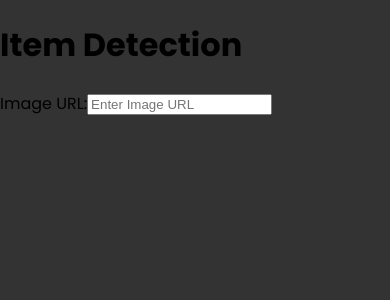
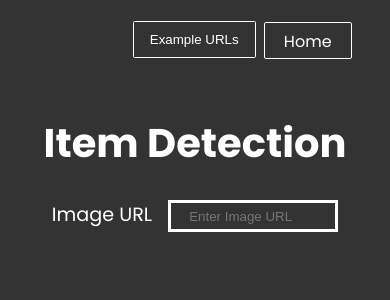
Before and after one commit to 0marKhan/ItemConceptDetector, a React (Create React App) app: page /face-detect-page in a window 390 px wide. Shown: the top 300 px of the page. Built offline with nearby package versions, Linux system fonts and the light colour scheme.

Commit message:
added modal and scroll down arrow

```diff
--- a/package.json
+++ b/package.json
@@ -3,11 +3,16 @@
   "version": "0.1.0",
   "private": true,
   "dependencies": {
+    "@emotion/react": "^11.11.1",
+    "@emotion/styled": "^11.11.0",
+    "@mui/icons-material": "^5.14.3",
+    "@mui/material": "^5.14.5",
     "@testing-library/jest-dom": "^5.17.0",
     "@testing-library/react": "^13.4.0",
     "@testing-library/user-event": "^13.5.0",
     "axios": "^1.4.0",
     "react": "^18.2.0",
+    "react-copy-to-clipboard": "^5.1.0",
     "react-dom": "^18.2.0",
     "react-router-dom": "^6.15.0",
     "react-scripts": "5.0.1",
--- /dev/null
+++ b/src/components/MaterialModal.js
@@ -0,0 +1,104 @@
+import React, { useState } from "react";
+import Modal from "@mui/material/Modal";
+import Box from "@mui/material/Box";
+import Typography from "@mui/material/Typography";
+import Button from "@mui/material/Button";
+import CopyToClipboard from "react-copy-to-clipboard";
+
+import "./MaterialModal.scss";
+
+const style = {
+  position: "absolute",
+  top: "50%",
+  left: "50%",
+  transform: "translate(-50%, -50%)",
+  width: 400,
+  bgcolor: "#444444",
+  border: "2px solid #000",
+  boxShadow: 24,
+  p: 4,
+  color: "#fff",
+};
+
+const MaterialModal = ({ open, handleClose }) => {
+  const [copied1, setCopied1] = useState(false);
+  const [copied2, setCopied2] = useState(false);
+  const [copied3, setCopied3] = useState(false);
+
+  const handleCopy1 = () => {
+    setCopied1(true);
+    setTimeout(() => setCopied1(false), 3000);
+  };
+
+  const handleCopy2 = () => {
+    setCopied2(true);
+    setTimeout(() => setCopied2(false), 3000);
+  };
+
+  const handleCopy3 = () => {
+    setCopied3(true);
+    setTimeout(() => setCopied3(false), 3000);
+  };
+
+  return (
+    <Modal
+      open={open}
+      onClose={handleClose}
+      aria-labelledby="modal-modal-title"
+      aria-describedby="modal-modal-description"
+    >
+      <Box sx={style}>
+        <Typography id="modal-modal-title" variant="h6" component="h2">
+          Example URLs
+        </Typography>
+        <Typography id="modal-modal-description" sx={{ mt: 2 }}>
+          Example URL 1:
+          https://images.pexels.com/photos/2055100/pexels-photo-2055100.jpeg
+          <br />
+          <CopyToClipboard text="https://images.pexels.com/photos/2055100/pexels-photo-2055100.jpeg">
+            <Button
+              className="modal-button"
+              onClick={handleCopy1}
+              variant="contained"
+              color="primary"
+            >
+              {copied1 ? "Copied!" : "Copy to Clipboard"}
+            </Button>
+          </CopyToClipboard>
+          <br />
+          <br />
+          Example URL 2:
+          https://images.pexels.com/photos/699459/pexels-photo-699459.jpeg
+          <br />
+          <CopyToClipboard text="https://images.pexels.com/photos/699459/pexels-photo-699459.jpeg">
+            <Button
+              className="modal-button"
+              onClick={handleCopy2}
+              variant="contained"
+              color="primary"
+            >
+              {copied2 ? "Copied!" : "Copy to Clipboard"}
+            </Button>
+          </CopyToClipboard>
+          <br />
+          <br />
+          Example URL 3:
+          https://img.freepik.com/free-photo/grapes-strawberries-pineapple-kiwi-apricot-banana-whole-pineapple_23-2147968680.jpg
+          <br />
+          <CopyToClipboard text="https://img.freepik.com/free-photo/grapes-strawberries-pineapple-kiwi-apricot-banana-whole-pineapple_23-2147968680.jpg">
+            <Button
+              className="modal-button"
+              onClick={handleCopy3}
+              variant="contained"
+              color="primary"
+            >
+              {copied3 ? "Copied!" : "Copy to Clipboard"}
+            </Button>
+          </CopyToClipboard>
+        </Typography>
+      </Box>
+    </Modal>
+  );
+};
+
+export default MaterialModal;
--- /dev/null
+++ b/src/components/MaterialModal.scss
@@ -0,0 +1,3 @@
+.modal-button {
+  margin-top: 1rem;
+}
--- a/src/pages/ItemDetection.js
+++ b/src/pages/ItemDetection.js
@@ -1,11 +1,18 @@
 import React, { useState } from "react";
 import "./ItemDetection.scss";
 import ApiCall from "../components/ApiCall";
+import { Link } from "react-router-dom";
+import Modal from "@mui/material/Modal";
+import Tooltip from "@mui/material/Tooltip";
+
+import ArrowDownwardSharpIcon from "@mui/icons-material/ArrowDownwardSharp";
+import MaterialModal from "../components/MaterialModal";
 
 const ItemDetection = () => {
   const [imageUrl, setImageUrl] = useState("");
   const [apiData, setApiData] = useState([]);
   const [isApiCallPending, setApiCallPending] = useState(false);
+  const [open, setOpen] = useState(false);
 
   const setImageUrlHandler = (e) => {
     setImageUrl(e.target.value);
@@ -29,11 +36,34 @@ const ItemDetection = () => {
     setApiCallPending(false); // Reset the API call status
   };
 
+  // Function to scroll smoothly to concepts-data
+  const scrollToConceptsData = () => {
+    const conceptsData = document.getElementById("concepts-data");
+    if (conceptsData) {
+      conceptsData.scrollIntoView({ behavior: "smooth" });
+    }
+  };
+
+  //for modal
+  const handleOpen = () => {
+    setOpen(true);
+  };
+
+  const handleClose = () => {
+    setOpen(false);
+  };
+
   return (
     <div>
-      <h1>Item Detection</h1>
-      <div>
-        <label htmlFor="imageUrl">Image URL:</label>
+      <div className="back-container">
+        <button onClick={handleOpen}>Example URLs</button>
+        <Link className="home-link" to="/">
+          Home
+        </Link>
+      </div>
+      <h1 className="page-heading">Item Detection</h1>
+      <div className="input-boxes">
+        <label htmlFor="imageUrl">Image URL</label>
         <input
           type="text"
           id="imageUrl"
@@ -41,32 +71,42 @@ const ItemDetection = () => {
           onChange={setImageUrlHandler}
           placeholder="Enter Image URL"
         />
+        {/* Conditional rendering for the arrow icon */}
+        {apiData.status && apiData.status.description === "Ok" && (
+          <Tooltip title="scroll to concepts">
+            <ArrowDownwardSharpIcon
+              onClick={scrollToConceptsData}
+              className="arrow-icon"
+            />
+          </Tooltip>
+        )}
       </div>
       {imageUrl && (
         <div className="input-image-container">
-          <img className="input-image" src={imageUrl} alt="Uploaded" />
           <div className="button-container">
             <button onClick={setApiCallTriggeredHandler}>Get Concepts</button>
             <button onClick={clearUrlHandler}>Clear</button>
           </div>
+          <img className="input-image" src={imageUrl} alt="image" />
         </div>
       )}
       {isApiCallPending && imageUrl && (
         <ApiCall setApiDataHandler={setApiDataHandler} imageUrl={imageUrl} />
       )}
       {/* Display the API data */}
-      <div>
+      <div id="concepts-data">
         {apiData &&
         apiData.status &&
         apiData.status.description === "Failure" ? (
-          <p>No data for this image.</p>
+          <p className="failure-case">No data available for this Url</p>
         ) : apiData && apiData.status && apiData.status.description === "Ok" ? (
-          <div>
-            <h3>Concepts:</h3>
-            <ul>
+          <div className="concepts-container">
+            <h3 className="concepts-heading">Concepts</h3>
+            <ul className="concepts">
               {apiData.outputs[0].data.concepts.map((concept, index) => (
                 <li key={index}>
-                  {concept.name}, Value: {concept.value}
+                  <span className="concept-name">{concept.name}</span>, Value:{" "}
+                  {concept.value}
                 </li>
               ))}
             </ul>
@@ -75,6 +115,7 @@ const ItemDetection = () => {
           <p></p>
         )}
       </div>
+      <MaterialModal open={open} handleClose={handleClose} />
     </div>
   );
 };
--- a/src/pages/ItemDetection.scss
+++ b/src/pages/ItemDetection.scss
@@ -1,23 +1,204 @@
-// ItemDetection.scss
+.back-container {
+  display: flex;
+  justify-content: end;
+  margin-right: 1rem;
+  margin-top: 1rem;
+  .home-link,
+  button {
+    margin-left: 1rem;
+    display: inline-block;
+    padding: 0.35em 1.2em;
+    border: 0.1em solid #ffffff;
+
+    border-radius: 0.12em;
+    box-sizing: border-box;
+    text-decoration: none;
+
+    // font-weight: 300;
+    color: #ffffff;
+    text-align: center;
+    transition: all 0.2s;
+
+    &:hover {
+      color: #000000;
+      background-color: #ffffff;
+    }
+
+    @media all and (max-width: 30em) {
+      display: block;
+      margin: 0.4em auto;
+    }
+  }
+
+  button {
+    background-color: transparent;
+  }
+}
+
+.page-heading {
+  text-align: center;
+  font-size: 3rem;
+  color: #fff;
+}
+
+.input-boxes {
+  display: flex;
+  justify-content: center;
+  gap: 1.5rem;
+  margin-bottom: 0.5rem;
+
+  label {
+    font-size: 1.5rem;
+    color: #fff;
+  }
+
+  input {
+    text-indent: 1rem;
+    width: 18rem;
+    height: 2rem;
+    outline: none;
+    background-color: transparent;
+    border: 3px solid #fff;
+    color: #fff;
+  }
+}
 
 .input-image-container {
   display: flex;
-  flex-direction: column; // Stack children vertically
-  align-items: center; // Center children horizontally
-  text-align: center; // Center text horizontally
+  flex-direction: column;
+  align-items: center;
+  text-align: center;
 
   .input-image {
+    margin-top: 2rem;
     width: 40%;
     max-width: 100%;
     height: auto;
     object-fit: cover;
+    color: #fff;
   }
 
   .button-container {
-    margin-top: 10px; // Adjust spacing between buttons and image
+    margin-top: 10px;
   }
 
   button {
-    margin: 5px; // Add spacing between buttons
+    // scss for the button
+    font-size: 1.03rem;
+    width: 9rem;
+    height: 2.5rem;
+    display: inline-block;
+    padding: 0.35em 1.2em;
+    border: 0.1em solid #ffffff;
+    margin: 0 0.3em 0.3em 0;
+    border-radius: 0.12em;
+    box-sizing: border-box;
+    text-decoration: none;
+    background-color: transparent;
+    color: #ffffff;
+    text-align: center;
+    transition: all 0.2s;
+
+    &:hover {
+      color: #000000;
+      background-color: #ffffff;
+    }
+
+    @media all and (max-width: 30em) {
+      display: block;
+      margin: 0.4em auto;
+    }
   }
 }
+
+.display-container {
+  display: flex;
+}
+
+.concepts-container {
+  color: #fff;
+  display: flex;
+  flex-direction: column;
+  align-items: center;
+  .concepts-heading {
+    font-size: 2rem;
+  }
+  .concepts {
+    list-style: none;
+
+    li {
+      margin-bottom: 0.5rem;
+    }
+    .concept-name {
+      font-weight: bolder;
+    }
+  }
+}
+
+.failure-case {
+  text-align: center;
+  color: #fff;
+  font-size: 1.5rem;
+}
+
+.arrow-icon {
+  font-size: 2rem;
+  font-weight: bolder;
+  color: white;
+  cursor: pointer;
+  transition: transform 0.2s;
+
+  &:hover {
+    transform: scale(1.1);
+  }
+}
+
+@media screen and (max-width: 641px) {
+  .back-container {
+    margin-right: 0;
+    margin-left: 4.2rem;
+
+    button,
+    .home-link {
+      height: 2.28rem;
+      margin-left: 4.1rem;
+    }
+
+    button {
+      margin-right: -3.6rem;
+    }
+  }
+
+  .page-heading {
+    margin-top: 3rem;
+    font-size: 2.5rem;
+  }
+
+  .input-boxes {
+    gap: 1rem;
+    label {
+      font-size: 1.2rem;
+    }
+
+    input {
+      text-indent: 1rem;
+      width: 10rem;
+      height: 1.5rem;
+      outline: none;
+    }
+  }
+
+  .input-image-container {
+    .button-container {
+      button {
+        font-size: 1rem;
+        width: 9rem;
+        height: 2.3rem;
+        display: inline-block;
+        padding: 0.35em 1.2em;
+
+        margin: 0 0.3em 0.3em 0;
+      }
+    }
+  }
+}
```
Also changed, not shown: src/components/ApiCall.js (+21 -19 lines), src/assets/down.png (added), 1 other file (tests, documents, lock files or other folders).
